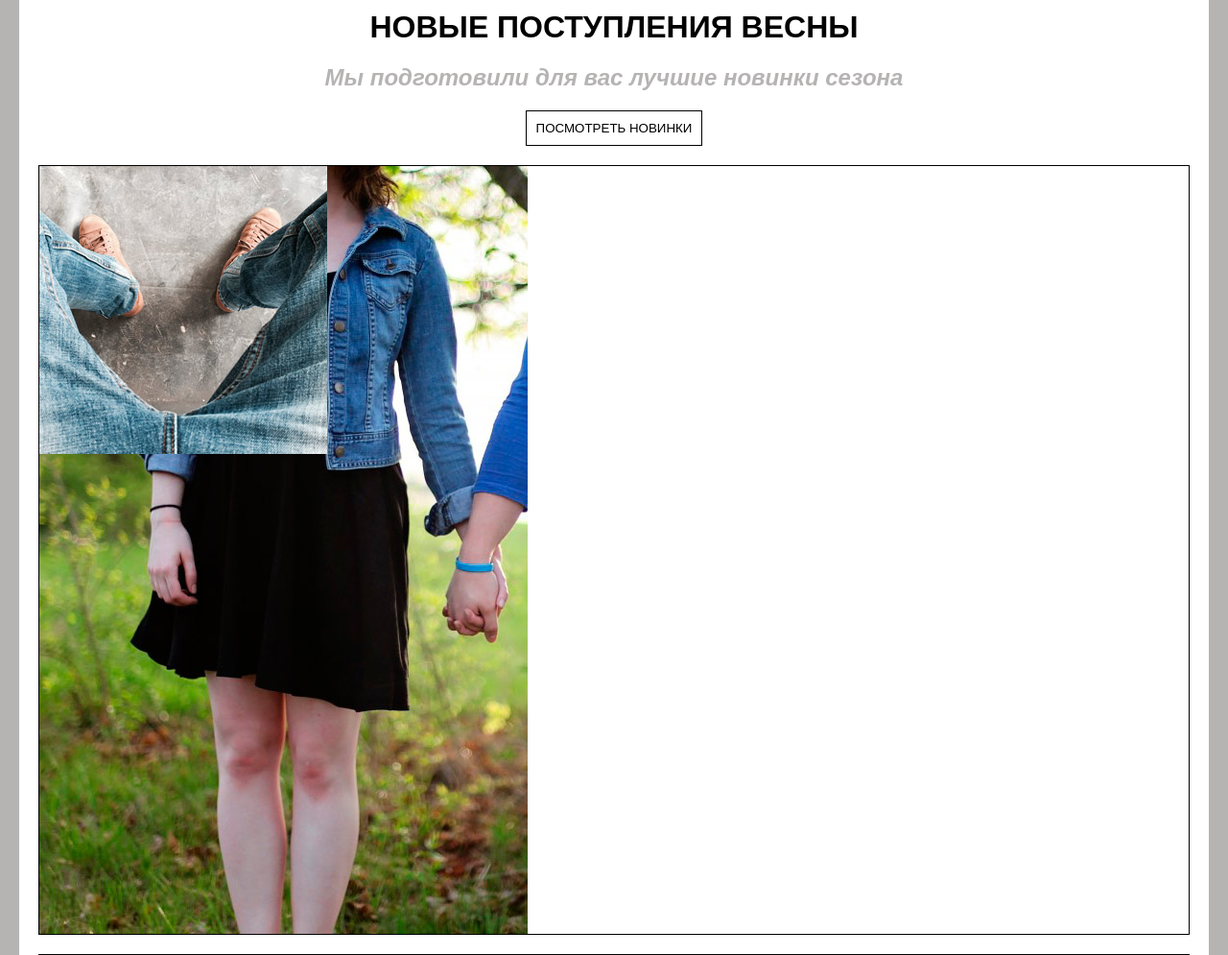
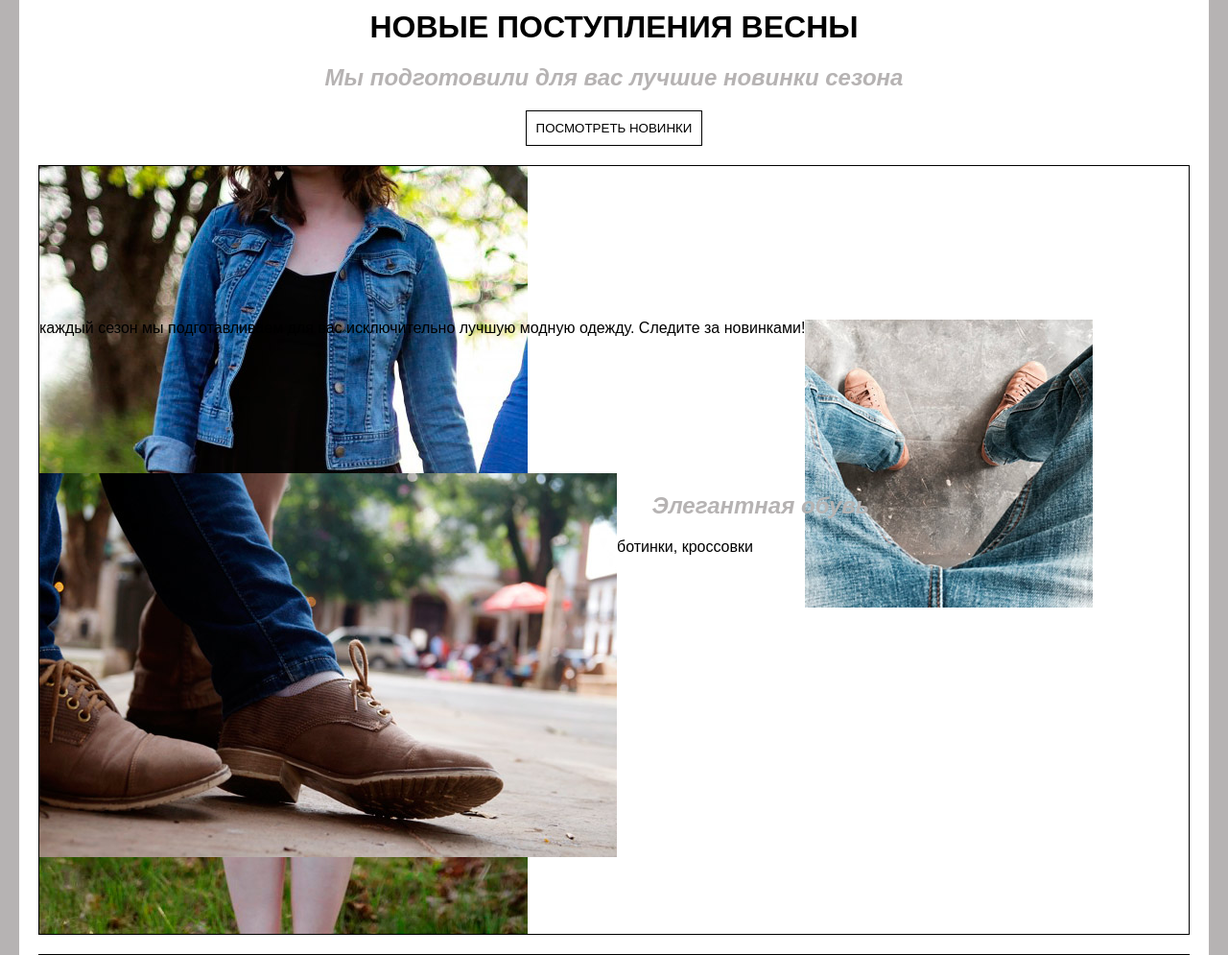
Before and after one commit to AFScoder/Web-store, a PHP site: page / in a window 1280 px wide. Shown: the part 96-1091 px from the top of the page at 96% size. Run offline with PHP 8.4, Linux system fonts and the light colour scheme.

Commit message:
Попробовал что-то сделать

```diff
--- a/index.php
+++ b/index.php
@@ -11,16 +11,21 @@
     <div class="test">
 
         <div class="test-item">
-            <p>Это тестовый блок</p>
+            <img src="/pseudoname/web-store/images/1.jpg" alt="">
         </div>
         <div class="test-item">
-            <img src="/pseudoname/web-store/images/1.jpg" alt="">
+            <p>каждый сезон мы подготавливаем для вас исключительно лучшую модную одежду. Следите за новинками!</p>
         </div>
         <div class="test-item">
             <img src="/pseudoname/web-store/images/2.jpg" alt="">
         </div>
-        <div class="test-item"></div>
-        <div class="test-item"></div>
+        <div class="test-item">
+            <img src="/pseudoname/web-store/images/3.jpg" alt="">
+        </div>
+        <div class="test-item">
+            <h2>элегантная обувь</h2>
+            <p>ботинки, кроссовки</p>
+        </div>
         <div class="test-item"></div>
         <div class="test-item"></div>
         <div class="test-item"></div>
--- a/style.css
+++ b/style.css
@@ -96,7 +96,6 @@ body a {
 }
 
 .wrapper main .test {
-  position: relative;
   display: -webkit-box;
   display: -ms-flexbox;
   display: flex;
@@ -108,8 +107,7 @@ body a {
 }
 
 .wrapper main .test .test-item {
-  position: absolute;
-  height: 120px;
+  height: 100px;
   min-width: 25%;
   -webkit-box-sizing: border-box;
           box-sizing: border-box;
--- a/style.scss
+++ b/style.scss
@@ -85,17 +85,19 @@ body {
         }
 
         .test {
-            position: relative;
+            // position: relative;
             display: flex;
             flex-wrap: wrap;
             border: 1px solid black;
             height: 800px;
             margin: 20px 0;
+            // overflow: hidden;
             .test-item {
-                position: absolute;
-                height: 120px;
+                // position: absolute;
+                height: 100px;
                 min-width: 25%;
                 box-sizing: border-box;
+
             }
         }
 
```
Also changed, not shown: 1 other file.
